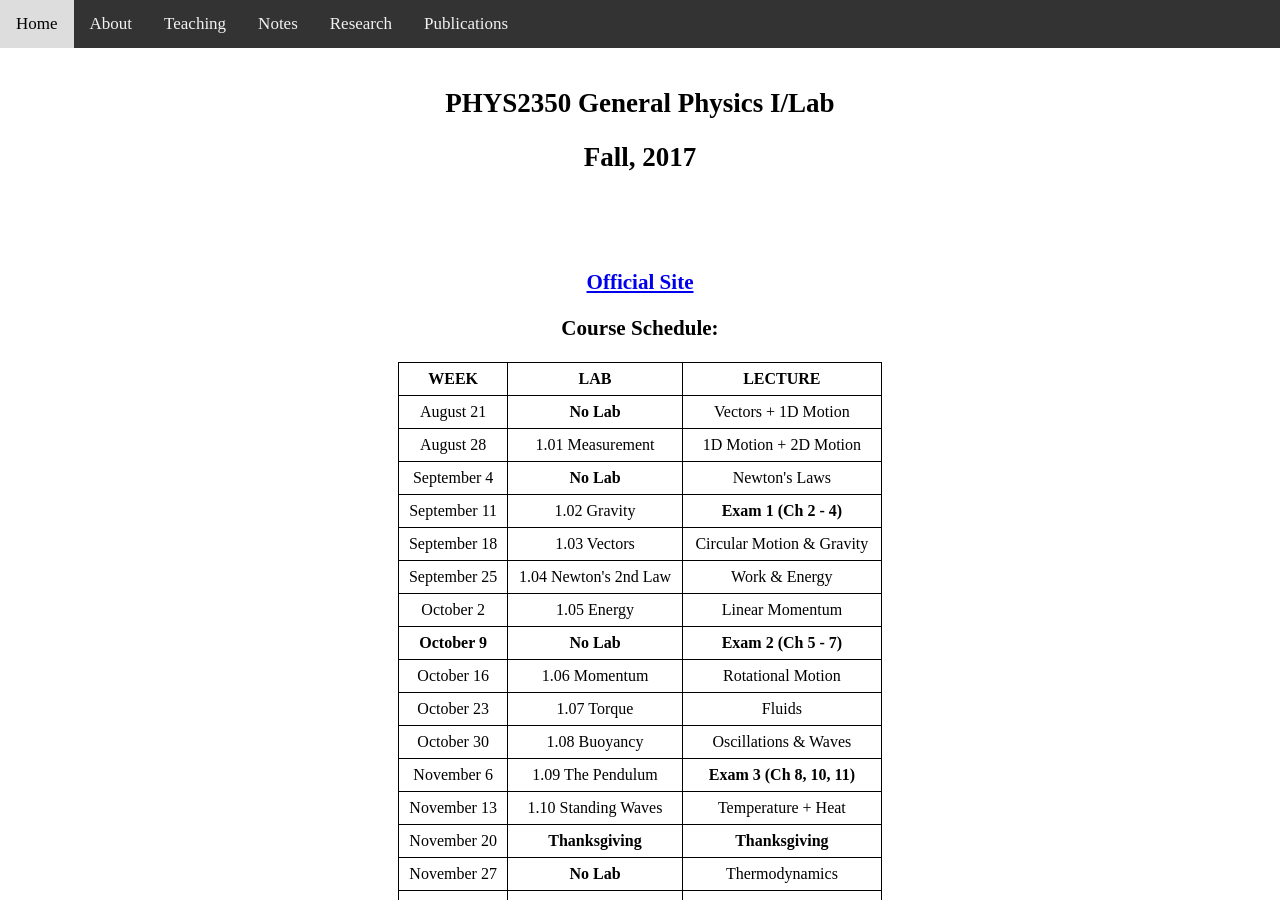
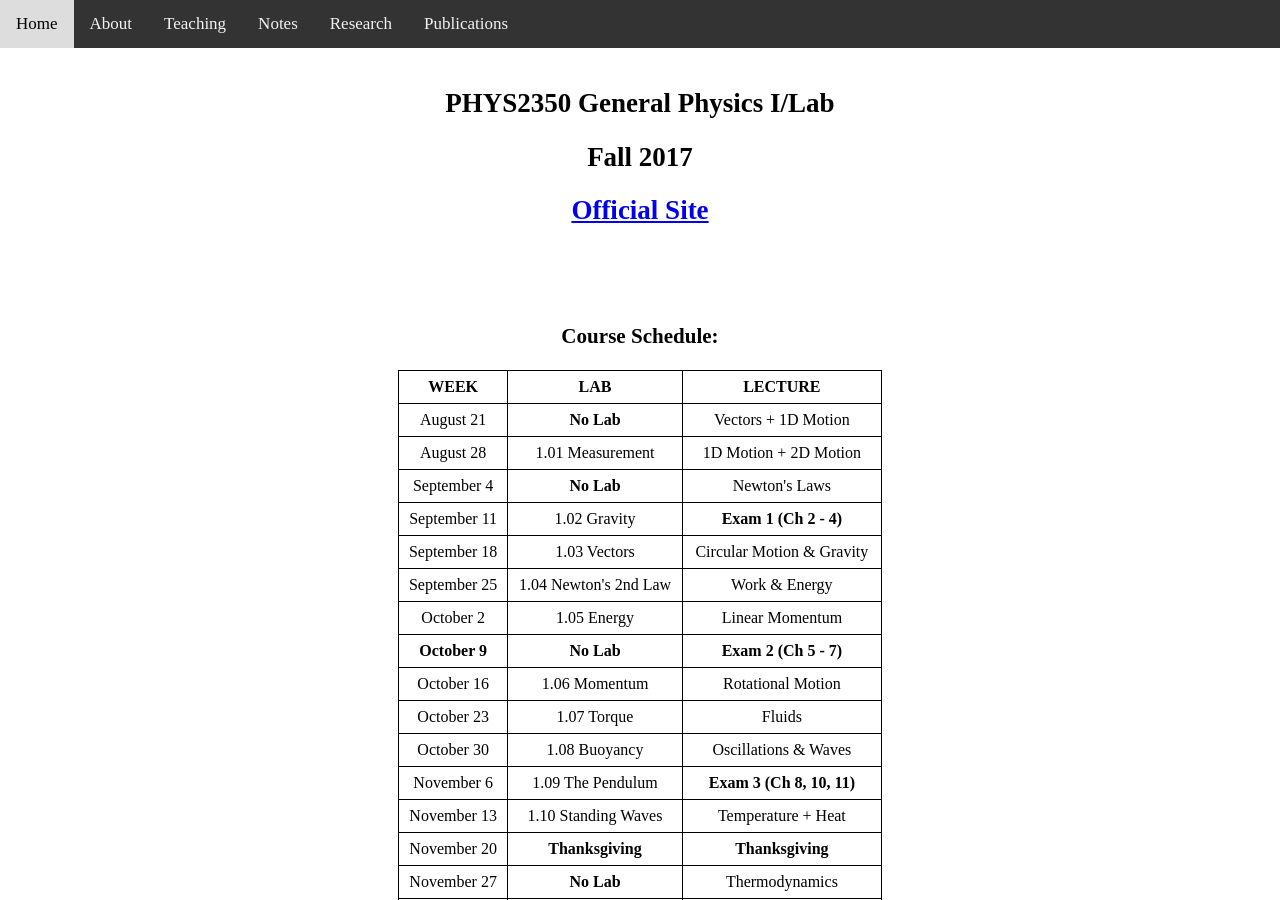
Before and after one commit to dhlaurence/dhlaurence.github.io, a Jekyll site: the page built from teaching/phys2350fall17.html, in a window 1280 px wide and 900 px high. Built offline with Jekyll 4.4.1, drawn with Linux system fonts in a browser that asks for light colours.

Commit message:
Update phys2350fall17.html

```diff
--- a/teaching/phys2350fall17.html
+++ b/teaching/phys2350fall17.html
@@ -5,14 +5,11 @@ title: PHYS2350Fall2017
 
 <header>
   <h2>PHYS2350 General Physics I/Lab</h2>
-  <h2>Fall, 2017</h2>
+  <h2>Fall 2017</h2>
+  <h2><a target="_blank" href="https://www.fcas.nova.edu/coursewizard/crninfo.cfm?txtTerm=201820&txtCRN=20272">Official Site</a></h2>
 </header>
 
 <article>
-  <h3>
-    <center>
-      <a target="_blank" href="https://www.fcas.nova.edu/coursewizard/crninfo.cfm?txtTerm=201820&txtCRN=20272">Official Site</a>
-    </center>
   <h3>
     <center>Course Schedule:</center>
   </h3>
```
